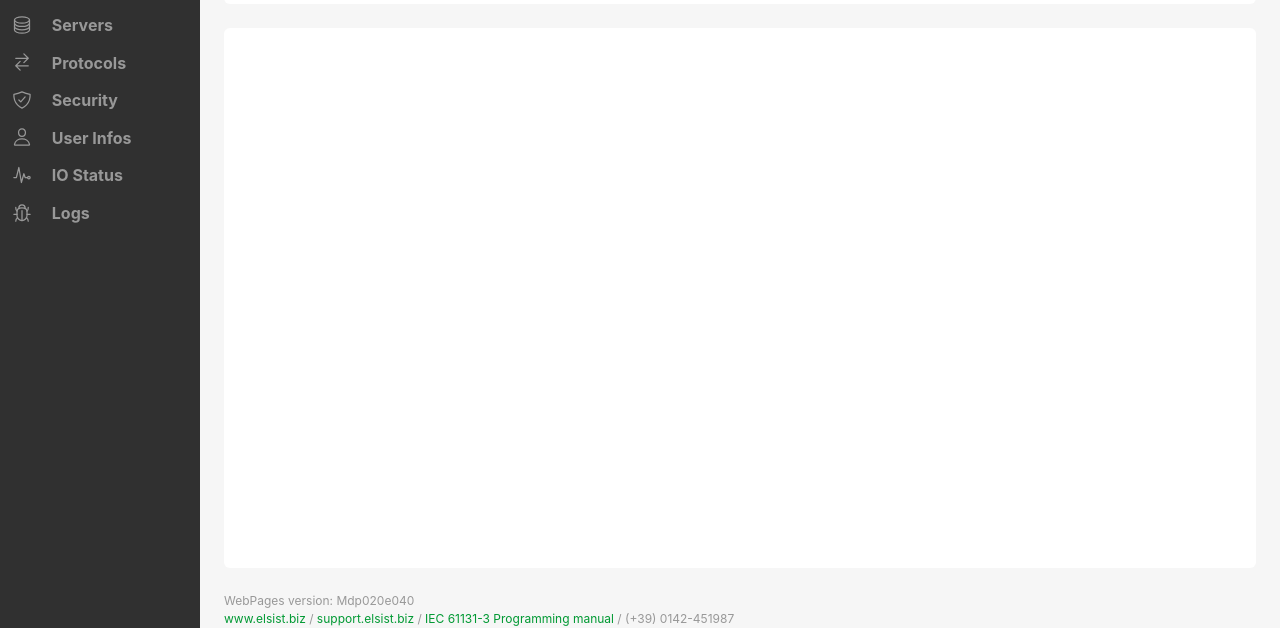
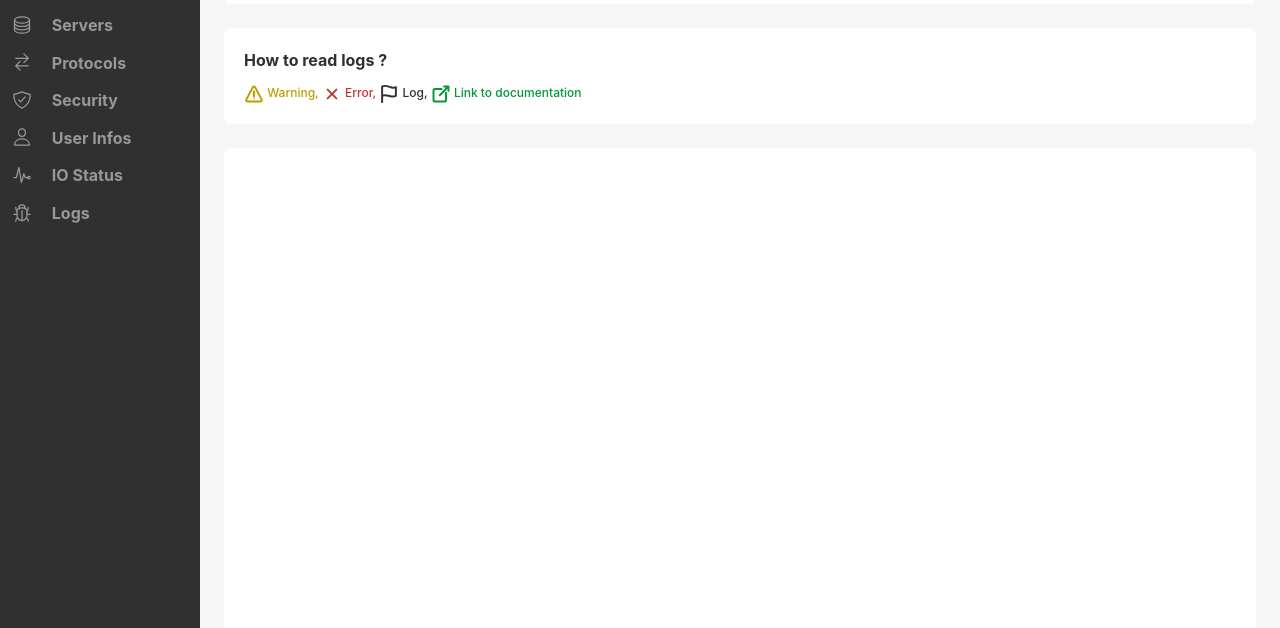
Before and after one commit to Elsist/SlimLine-webpages, a website: page dist/webpages/Logs.html in a window 1280 px wide. Shown: the part 176-804 px from the top of the page. Drawn offline with Linux system fonts and the light colour scheme; no server answers.

Commit message:
Updated version

```diff
--- a/dist/webpages/Logs.html
+++ b/dist/webpages/Logs.html
@@ -157,6 +157,35 @@
 				</div>
 			</div>
 			<!-- end TOOLBAR settings -->
+			<!-- start LEGEND -->
+			<div class="box is-shadowless has-background-white">
+				<div class="columns">
+					<div class="column">
+						<p class="mb-3 has-text-weight-bold">
+							How to read logs ?
+						</p>
+						<p class="is-size-7 has-text-weight-medium">
+							<span class="has-text-warning">
+								<svg xmlns="http://www.w3.org/2000/svg" with="20" height="20" style="vertical-align:middle;" viewBox="0 0 512 512"><title>Warning</title><path d="M85.57 446.25h340.86a32 32 0 0028.17-47.17L284.18 82.58c-12.09-22.44-44.27-22.44-56.36 0L57.4 399.08a32 32 0 0028.17 47.17z" fill="none" stroke="currentColor" stroke-linecap="round" stroke-linejoin="round" stroke-width="50"/><path d="M250.26 195.39l5.74 122 5.73-121.95a5.74 5.74 0 00-5.79-6h0a5.74 5.74 0 00-5.68 5.95z" fill="none" stroke="currentColor" stroke-linecap="round" stroke-linejoin="round" stroke-width="50"/><path d="M256 397.25a20 20 0 1120-20 20 20 0 01-20 20z" fill="currentColor"/></svg>
+								Warning,
+							</span>
+							<span class="has-text-danger">
+								<svg xmlns="http://www.w3.org/2000/svg" with="20" height="20" style="vertical-align:middle;" viewBox="0 0 512 512"><title>Close</title><path fill="none" stroke="currentColor" stroke-linecap="round" stroke-linejoin="round" stroke-width="50" d="M368 368L144 144M368 144L144 368"/></svg>
+								Error,
+							</span>
+							<span class="has-text-dark">
+								<svg xmlns="http://www.w3.org/2000/svg" with="20" height="20" style="vertical-align:middle;" viewBox="0 0 512 512"><title>Log</title><path d="M80 464V68.14a8 8 0 014-6.9C91.81 56.66 112.92 48 160 48c64 0 145 48 192 48a199.53 199.53 0 0077.23-15.77 2 2 0 012.77 1.85v219.36a4 4 0 01-2.39 3.65C421.37 308.7 392.33 320 352 320c-48 0-128-32-192-32s-80 16-80 16" fill="none" stroke="currentColor" stroke-linecap="round" stroke-miterlimit="10" stroke-width="50"/></svg>
+								Log,
+							</span>
+							<span class="has-text-success">
+								<svg xmlns="http://www.w3.org/2000/svg" with="20" height="20" style="vertical-align:middle;" viewBox="0 0 512 512"><title>Link</title><path d="M384 224v184a40 40 0 01-40 40H104a40 40 0 01-40-40V168a40 40 0 0140-40h167.48M336 64h112v112M224 288L440 72" fill="none" stroke="currentColor" stroke-linecap="round" stroke-linejoin="round" stroke-width="50"/></svg>
+								Link to documentation
+							</span>
+						</p>
+					</div>
+				</div>
+			</div>
+			<!-- end LEGEND -->
 			<!-- start LOGS BOX settings -->
 			<div class="box is-shadowless has-background-white">
 				<div class="columns is-vcentered">
@@ -168,7 +197,7 @@
 			</div>
 			<!-- end LOGS BOX settings -->
 			<div class="is-size-7 has-text-grey">
-					<p> WebPages version: Mdp020e040 </p>
+					<p> WebPages version: Mdp020e050 </p>
 					<a href="https://www.elsist.biz" target="_blank"> www.elsist.biz </a> /
 					<a href="https://support.elsist.biz" target="_blank"> support.elsist.biz </a> /
 					<a href="https://support.elsist.biz/articoli/indice-manuale-programmazione-iec-61131-3/" target="_blank"> IEC 61131-3 Programming manual </a> /
```
Also changed, not shown: dist/webpages/Devices.html (+1 -1 lines), dist/webpages/General.html (+1 -1 lines), dist/webpages/IOStatus.html (+1 -1 lines), dist/webpages/Index.html (+1 -1 lines), dist/webpages/Protocols.html (+1 -1 lines), dist/webpages/Security.html (+1 -1 lines), dist/webpages/Servers.html (+1 -1 lines), dist/webpages/UserInfos.html (+1 -1 lines).
